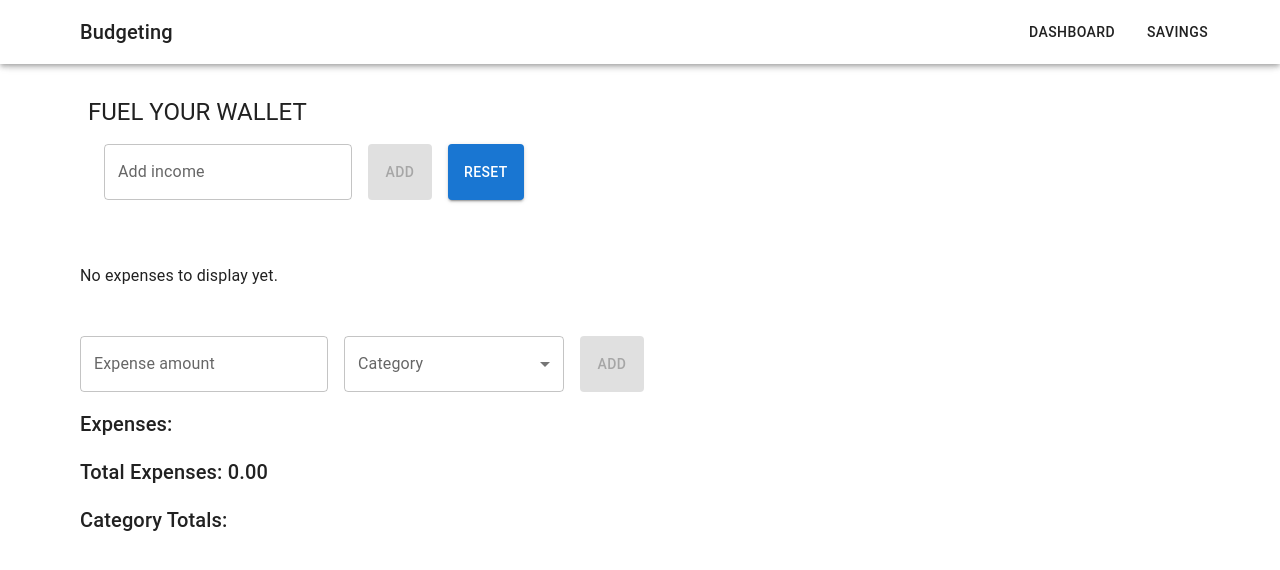
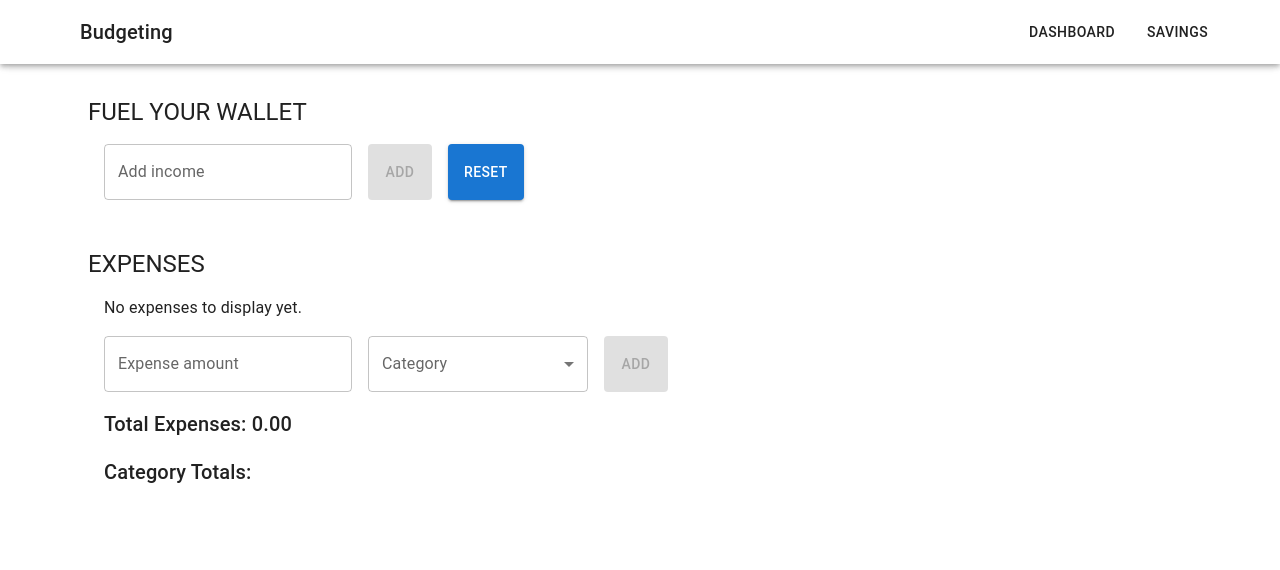
Before and after one commit to roosakivila/budgeting, a React (Vite) app: page / in a window 1280 px wide. Shown: the top 570 px of the page. Built offline with nearby package versions, Linux system fonts and the light colour scheme; some icons are missing.

Commit message:
hienosäätöä

```diff
--- a/src/components/ExpenseForm.tsx
+++ b/src/components/ExpenseForm.tsx
@@ -1,7 +1,8 @@
 
-import { Button, Box, FormControl, InputLabel, MenuItem, Select, TextField, SelectChangeEvent, Typography } from "@mui/material";
+import { Button, Box, FormControl, InputLabel, MenuItem, Select, TextField, SelectChangeEvent, Typography, Container } from "@mui/material";
 import { useState } from "react"
 import ExpensePieChart from "./Charts/ExpensePieChart";
+import ExpenseTable from "./ExpenseTable";
 
 
 const ExpenseForm = () => {
@@ -46,13 +47,13 @@ const ExpenseForm = () => {
     const expenseTotals: number = expenses.reduce((sum, expense) => sum + expense.amount, 0);
 
 
-
-
     const isButtonDisabled = expenseAmout === "" || isNaN(parseFloat(expenseAmout)) || parseFloat(expenseAmout) <= 0 || expenseCategory === "";
 
 
     return (
         <>
+            <Container>
+                <Typography variant="h5" sx={{ textTransform: 'uppercase' }}>Expenses</Typography>
                 <ExpensePieChart expenses={expenses} />
                 <Box paddingLeft={2}>
                     <Box sx={{
@@ -93,19 +94,11 @@ const ExpenseForm = () => {
                             Add
                         </Button>
                     </Box>
-                <Typography variant="h6" sx={{ marginTop: 2 }}>Expenses:</Typography>
+
                     <Typography variant="h6" sx={{ marginTop: 2 }}>
                         Total Expenses: {expenseTotals.toFixed(2)}
                     </Typography>
-                {expenses.length > 0 && (
-                    <Box sx={{ marginTop: 2 }}>
-                        {expenses.map((expense, index) => (
-                            <Typography key={index}>
-                                {expense.category}: {expense.amount.toFixed(2)}
-                            </Typography>
-                        ))}
-                    </Box>
-                )}
+
 
                     <Typography variant="h6" sx={{ marginTop: 2 }}>Category Totals:</Typography>
                     {expenses.length > 0 && (categories.map((category) => (
@@ -115,6 +108,8 @@ const ExpenseForm = () => {
                     )))}
 
                 </Box>
+            </Container>
+            <ExpenseTable expenses={expenses} />
 
         </>
 
--- /dev/null
+++ b/src/components/ExpenseTable.tsx
@@ -0,0 +1,29 @@
+import { Typography, Box, Container } from "@mui/material";
+
+interface Expense {
+    amount: number;
+    category: string;
+}
+
+interface ExpenseTableProps {
+    expenses: Expense[];
+}
+
+const ExpenseTable: React.FC<ExpenseTableProps> = ({ expenses }) => {
+
+
+    return (
+        <Container>
+            <Box sx={{ marginTop: 2 }}>
+                {expenses.map((expense, index) => (
+                    <Typography key={index}>
+                        {expense.category}: {expense.amount.toFixed(2)}
+                    </Typography>
+                ))}
+            </Box>
+        </Container>
+
+    );
+}
+
+export default ExpenseTable;
```
Also changed, not shown: src/components/Charts/IncomeVsExpense.tsx (added, +11 -0 lines), src/components/CategoryList.tsx (deleted), 1 other file (tests, documents, lock files or other folders). Lines whose indentation alone changed are shown as unchanged.
